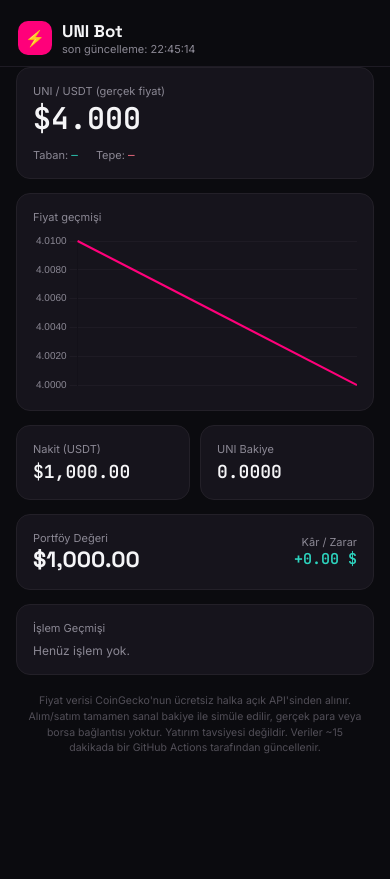
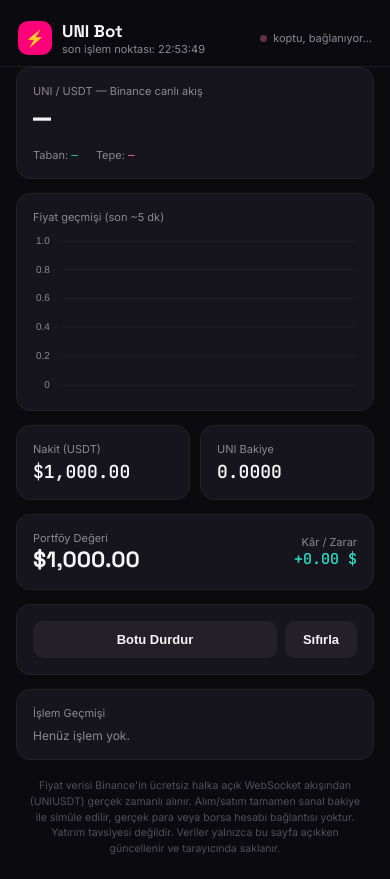
Before and after one commit to huseyin-yazici/uni-bot, a plain HTML site: page index.html in a window 390 px wide. Before the commit the page ends 844 px from the top, so only its background shows below. Drawn offline with nearby package versions, Linux system fonts and the light colour scheme.

Commit message:
Enhance UI with updated title and control buttons
Updated the title and various text elements for better clarity and added new buttons for controlling the bot.

```diff
--- a/index.html
+++ b/index.html
@@ -3,7 +3,7 @@
 <head>
 <meta charset="utf-8" />
 <meta name="viewport" content="width=device-width, initial-scale=1" />
-<title>UNI Bot</title>
+<title>UNI Bot — Canlı</title>
 <script src="https://cdnjs.cloudflare.com/ajax/libs/Chart.js/4.5.0/chart.umd.min.js"></script>
 <style>
   @import url('https://fonts.googleapis.com/css2?family=Space+Grotesk:wght@600;700&family=Inter:wght@400;500;600&family=JetBrains+Mono:wght@400;600&display=swap');
@@ -12,7 +12,8 @@
   .mono { font-family:'JetBrains Mono',monospace; }
   .display { font-family:'Space Grotesk',sans-serif; }
   .card { background:#16141C; border:1px solid #232028; border-radius:14px; padding:16px; margin:0 16px 14px; }
-  header { display:flex; align-items:center; gap:10px; padding:20px 18px 10px; border-bottom:1px solid #1E1B24; }
+  header { display:flex; align-items:center; justify-content:space-between; gap:10px; padding:20px 18px 10px; border-bottom:1px solid #1E1B24; }
+  .hleft { display:flex; align-items:center; gap:10px; }
   .logo { width:34px; height:34px; border-radius:10px; background:#FF007A; display:flex; align-items:center; justify-content:center; font-weight:700; color:#0B0B0F; }
   .muted { color:#8B8894; font-size:11px; }
   .price { font-size:30px; font-weight:700; }
@@ -22,19 +23,29 @@
   .up { color:#2DD4BF; } .down { color:#FB7185; }
   canvas { max-height:220px; }
   .disclaimer { font-size:10.5px; color:#524F58; text-align:center; padding:4px 24px 22px; line-height:1.5; }
+  .dot { width:7px; height:7px; border-radius:99px; }
+  @keyframes pulse { 0%,100%{opacity:1} 50%{opacity:.35} }
+  .pulse { animation: pulse 1.4s ease-in-out infinite; }
+  .btn { border:none; border-radius:10px; padding:11px 18px; font-weight:600; font-size:13px; cursor:pointer; }
 </style>
 </head>
 <body>
   <header>
+    <div class="hleft">
       <div class="logo">⚡</div>
       <div>
         <div class="display" style="font-size:17px;font-weight:700;">UNI Bot</div>
-      <div class="muted" id="status">yükleniyor…</div>
+        <div class="muted" id="status">bağlanıyor…</div>
+      </div>
+    </div>
+    <div style="display:flex;align-items:center;gap:6px;">
+      <span class="dot pulse" id="live-dot" style="background:#8B8894;"></span>
+      <span class="muted" id="live-label">bağlanıyor</span>
     </div>
   </header>
 
   <div class="card">
-    <div class="muted">UNI / USDT (gerçek fiyat)</div>
+    <div class="muted">UNI / USDT — Binance canlı akış</div>
     <div class="price mono" id="price">—</div>
     <div style="display:flex;gap:18px;margin-top:10px;font-size:11px;" class="muted">
       <span>Taban: <span class="mono up" id="support">—</span></span>
@@ -43,7 +54,7 @@
   </div>
 
   <div class="card">
-    <div class="muted" style="margin-bottom:8px;">Fiyat geçmişi</div>
+    <div class="muted" style="margin-bottom:8px;">Fiyat geçmişi (son ~5 dk)</div>
     <canvas id="chart"></canvas>
   </div>
 
@@ -69,51 +80,152 @@
     </div>
   </div>
 
+  <div class="card" style="display:flex;gap:8px;">
+    <button class="btn" id="toggle-btn" style="flex:1;background:#232028;color:#F5F5F7;">Botu Durdur</button>
+    <button class="btn" id="reset-btn" style="background:#232028;color:#F5F5F7;">Sıfırla</button>
+  </div>
+
   <div class="card">
     <div class="muted" style="margin-bottom:8px;">İşlem Geçmişi</div>
     <div id="trades"></div>
   </div>
 
   <div class="disclaimer">
-    Fiyat verisi CoinGecko'nun ücretsiz halka açık API'sinden alınır. Alım/satım tamamen sanal bakiye
-    ile simüle edilir, gerçek para veya borsa bağlantısı yoktur. Yatırım tavsiyesi değildir.
-    Veriler ~15 dakikada bir GitHub Actions tarafından güncellenir.
+    Fiyat verisi Binance'in ücretsiz halka açık WebSocket akışından (UNIUSDT) gerçek zamanlı alınır.
+    Alım/satım tamamen sanal bakiye ile simüle edilir, gerçek para veya borsa hesabı bağlantısı yoktur.
+    Yatırım tavsiyesi değildir. Veriler yalnızca bu sayfa açıkken güncellenir ve tarayıcında saklanır.
   </div>
 
 <script>
 const START_CASH = 1000;
+const HISTORY_MAX = 300;
+const TRADES_MAX = 30;
+const PIVOT_WINDOW = 4;
+const COOLDOWN_MS = 12000;
+const SUPPORT_MARGIN = 0.0025;
+const RESISTANCE_MARGIN = 0.0025;
+const BUY_FRACTION = 0.35;
+const SELL_FRACTION = 0.6;
+const STORAGE_KEY = "uniBotStateV1";
+const SNAPSHOT_MS = 1000; // one chart/history point per second
+
 let chart;
+let ws;
+let latestPrice = null;
+let lastSnapshotAt = 0;
+let running = true;
+
+let state = loadState();
+
+function loadState() {
+  try {
+    const raw = localStorage.getItem(STORAGE_KEY);
+    if (raw) return JSON.parse(raw);
+  } catch (e) {}
+  return { history: [], cash: START_CASH, coins: 0, trades: [], lastActionAt: 0 };
+}
+
+function saveState() {
+  try { localStorage.setItem(STORAGE_KEY, JSON.stringify(state)); } catch (e) {}
+}
 
 function fmt(n, d=2){
-  if (n === null || n === undefined) return "—";
+  if (n === null || n === undefined || isNaN(n)) return "—";
   return Number(n).toLocaleString("en-US", {minimumFractionDigits:d, maximumFractionDigits:d});
 }
 
-async function load() {
+function findPivots(history, window=PIVOT_WINDOW) {
+  const supports = [], resistances = [];
+  const n = history.length;
+  for (let i = window; i < n - window; i++) {
+    const center = history[i].price;
+    const seg = history.slice(i - window, i + window + 1);
+    if (seg.every(d => d.price >= center)) supports.push(history[i]);
+    if (seg.every(d => d.price <= center)) resistances.push(history[i]);
+  }
+  return { supports, resistances };
+}
+
+function connect() {
+  ws = new WebSocket("wss://stream.binance.com:9443/ws/uniusdt@trade");
+  ws.onopen = () => {
+    document.getElementById("live-dot").style.background = "#2DD4BF";
+    document.getElementById("live-label").textContent = "canlı";
+  };
+  ws.onclose = () => {
+    document.getElementById("live-dot").style.background = "#FB7185";
+    document.getElementById("live-label").textContent = "koptu, bağlanıyor…";
+    setTimeout(connect, 2000);
+  };
+  ws.onerror = () => { try { ws.close(); } catch(e) {} };
+  ws.onmessage = (msg) => {
     try {
-    const res = await fetch("state.json?_=" + Date.now());
-    const s = await res.json();
+      const data = JSON.parse(msg.data);
+      const p = parseFloat(data.p);
+      if (!isNaN(p)) {
+        latestPrice = p;
+        document.getElementById("price").textContent = "$" + fmt(p, 3);
+      }
+    } catch (e) {}
+  };
+}
 
-    document.getElementById("status").textContent =
-      "son güncelleme: " + new Date(s.last_updated).toLocaleTimeString("tr-TR");
-    document.getElementById("price").textContent = "$" + fmt(s.last_price, 3);
-    document.getElementById("support").textContent = s.support_level ? "$" + fmt(s.support_level, 3) : "—";
-    document.getElementById("resistance").textContent = s.resistance_level ? "$" + fmt(s.resistance_level, 3) : "—";
-    document.getElementById("cash").textContent = "$" + fmt(s.cash);
-    document.getElementById("coins").textContent = fmt(s.coins, 4);
-    document.getElementById("portfolio").textContent = "$" + fmt(s.portfolio_value);
+function tick() {
+  if (!running || latestPrice === null) return;
+  const now = Date.now();
+  if (now - lastSnapshotAt < SNAPSHOT_MS) return;
+  lastSnapshotAt = now;
 
-    const pnl = s.portfolio_value - START_CASH;
+  state.history.push({ t: now, price: latestPrice });
+  if (state.history.length > HISTORY_MAX) state.history.shift();
+
+  const { supports, resistances } = findPivots(state.history);
+  const supportLevel = supports.length ? supports[supports.length - 1].price : null;
+  const resistanceLevel = resistances.length ? resistances[resistances.length - 1].price : null;
+
+  document.getElementById("support").textContent = supportLevel ? "$" + fmt(supportLevel, 3) : "—";
+  document.getElementById("resistance").textContent = resistanceLevel ? "$" + fmt(resistanceLevel, 3) : "—";
+
+  const cooldownOk = now - (state.lastActionAt || 0) > COOLDOWN_MS;
+  if (cooldownOk && supportLevel && latestPrice <= supportLevel * (1 + SUPPORT_MARGIN) && state.cash > 5) {
+    const spend = state.cash * BUY_FRACTION;
+    const bought = spend / latestPrice;
+    state.cash = Number((state.cash - spend).toFixed(2));
+    state.coins = Number((state.coins + bought).toFixed(6));
+    state.trades.unshift({ type: "AL", price: latestPrice, amount: bought, time: now });
+    state.lastActionAt = now;
+  } else if (cooldownOk && resistanceLevel && latestPrice >= resistanceLevel * (1 - RESISTANCE_MARGIN) && state.coins > 0.0001) {
+    const sellAmt = state.coins * SELL_FRACTION;
+    const gain = sellAmt * latestPrice;
+    state.coins = Number((state.coins - sellAmt).toFixed(6));
+    state.cash = Number((state.cash + gain).toFixed(2));
+    state.trades.unshift({ type: "SAT", price: latestPrice, amount: sellAmt, time: now });
+    state.lastActionAt = now;
+  }
+  state.trades = state.trades.slice(0, TRADES_MAX);
+
+  renderStats();
+  renderChart();
+  saveState();
+}
+
+function renderStats() {
+  document.getElementById("status").textContent = "son işlem noktası: " + new Date().toLocaleTimeString("tr-TR");
+  document.getElementById("cash").textContent = "$" + fmt(state.cash);
+  document.getElementById("coins").textContent = fmt(state.coins, 4);
+  const portfolio = state.cash + state.coins * (latestPrice || 0);
+  document.getElementById("portfolio").textContent = "$" + fmt(portfolio);
+  const pnl = portfolio - START_CASH;
   const pnlEl = document.getElementById("pnl");
   pnlEl.textContent = (pnl >= 0 ? "+" : "") + fmt(pnl) + " $";
   pnlEl.className = "mono " + (pnl >= 0 ? "up" : "down");
 
   const tradesDiv = document.getElementById("trades");
   tradesDiv.innerHTML = "";
-    if (!s.trades || s.trades.length === 0) {
+  if (!state.trades.length) {
     tradesDiv.innerHTML = '<div class="muted" style="font-size:12px;">Henüz işlem yok.</div>';
   } else {
-      s.trades.forEach(t => {
+    state.trades.forEach(t => {
       const row = document.createElement("div");
       row.className = "trade-row";
       const cls = t.type === "AL" ? "up" : "down";
@@ -123,17 +235,19 @@
       tradesDiv.appendChild(row);
     });
   }
+}
 
-    const labels = s.history.map(h => new Date(h.t).toLocaleTimeString("tr-TR"));
-    const prices = s.history.map(h => h.price);
-
+function renderChart() {
+  const labels = state.history.map(h => new Date(h.t).toLocaleTimeString("tr-TR"));
+  const prices = state.history.map(h => h.price);
   if (!chart) {
     const ctx = document.getElementById("chart").getContext("2d");
     chart = new Chart(ctx, {
       type: "line",
-        data: { labels, datasets: [{ data: prices, borderColor:"#FF007A", borderWidth:2, pointRadius:0, tension:0.25 }] },
+      data: { labels, datasets: [{ data: prices, borderColor:"#FF007A", borderWidth:2, pointRadius:0, tension:0.2 }] },
       options: {
         responsive:true,
+        animation:false,
         plugins:{ legend:{display:false} },
         scales:{
           x:{ display:false },
@@ -144,15 +258,29 @@
   } else {
     chart.data.labels = labels;
     chart.data.datasets[0].data = prices;
-      chart.update();
-    }
-  } catch (e) {
-    document.getElementById("status").textContent = "veri henüz yok — bot ilk defa çalışınca görünür";
+    chart.update("none");
   }
 }
 
-load();
-setInterval(load, 30000);
+document.getElementById("toggle-btn").addEventListener("click", () => {
+  running = !running;
+  const btn = document.getElementById("toggle-btn");
+  btn.textContent = running ? "Botu Durdur" : "Botu Başlat";
+  btn.style.background = running ? "#232028" : "#FF007A";
+  btn.style.color = running ? "#F5F5F7" : "#0B0B0F";
+});
+
+document.getElementById("reset-btn").addEventListener("click", () => {
+  state = { history: [], cash: START_CASH, coins: 0, trades: [], lastActionAt: 0 };
+  saveState();
+  renderStats();
+  renderChart();
+});
+
+renderStats();
+renderChart();
+connect();
+setInterval(tick, 300);
 </script>
 </body>
 </html>
```
Lines whose indentation alone changed are shown as unchanged.
